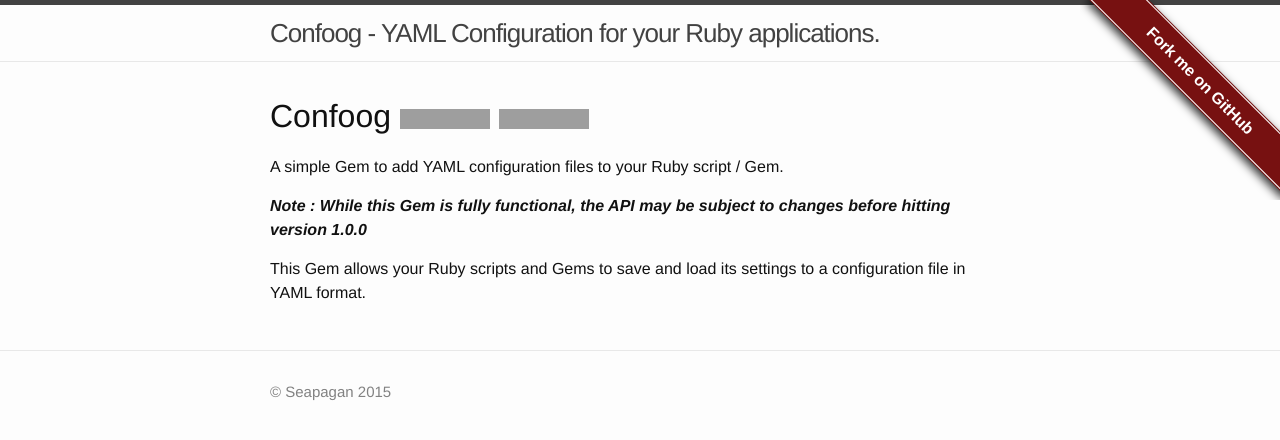
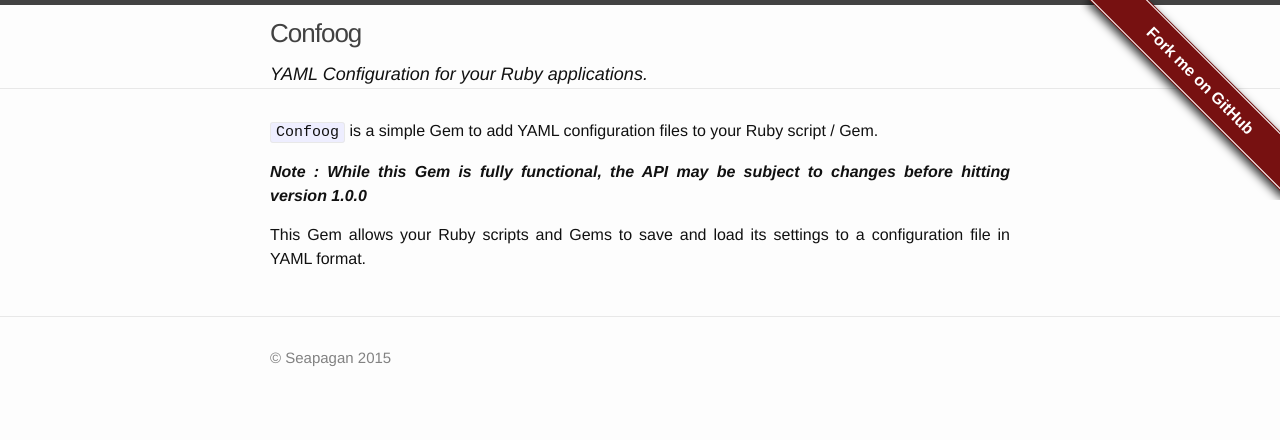
Before and after one commit to seapagan/confoog, a Jekyll site: the page built from _posts/2015-09-01-Intro.md, in a window 1280 px wide. Shown: the top 440 px of the page. Built offline with Jekyll 4.4.1, drawn with Linux system fonts in a browser that asks for light colours; grey boxes are pictures that could not be loaded.

Commit message:
Tidy up formatting and heading.
Signed-off-by: Seapagan <seapagan@gmail.com>

```diff
--- a/_config.yml
+++ b/_config.yml
@@ -1,12 +1,11 @@
 # Site settings
-title: Confoog - YAML Configuration for your Ruby applications.
+title: Confoog
+tagline: YAML Configuration for your Ruby applications.
 email: seapagan@gmail.com
 description: >
   Confoog Open Source Ruby Gem YAML Configuration
 baseurl: "" # the subpath of your site, e.g. /blog/
 url: "http://confoog.seapagan.net" # the base hostname & protocol for your site
-twitter_username: seapagan
-github_username:  seapagan
 
 # Build settings
 markdown: kramdown
--- a/_includes/header.html
+++ b/_includes/header.html
@@ -3,7 +3,7 @@
   <div class="wrapper">
 
     <a class="site-title" href="{{ site.baseurl }}/">{{ site.title }}</a>
-
+    <div class="site-tagline">{{ site.tagline }}</div>
     <nav class="site-nav">
       <a href="#" class="menu-icon">
         <svg viewBox="0 0 18 15">
--- a/_posts/2015-09-01-Intro.md
+++ b/_posts/2015-09-01-Intro.md
@@ -1,11 +1,8 @@
 ---
 layout: default
+title: "Intro"
 ---
-
-# Confoog [![Gem Version](https://badge.fury.io/rb/confoog.svg)](http://badge.fury.io/rb/confoog) [![Build Status](https://travis-ci.org/seapagan/confoog.svg)](https://travis-ci.org/seapagan/confoog)
-
-
-A simple Gem to add YAML configuration files to your Ruby script / Gem.
+`Confoog` is a simple Gem to add YAML configuration files to your Ruby script / Gem.
 
 __*Note : While this Gem is fully functional, the API may be subject to changes before hitting version 1.0.0*__
 
--- a/_sass/_layout.scss
+++ b/_sass/_layout.scss
@@ -21,6 +21,13 @@
     &:visited {
         color: $grey-color-dark;
     }
+}
+
+.site-tagline {
+    font-size: 18px;
+    float: left;
+    clear: both;
+    font-style: italic;
 }
 
 .site-nav {
@@ -163,6 +170,7 @@
  */
 .page-content {
     padding: $spacing-unit 0;
+    text-align: justify;
 }
 
 .page-heading {
--- a/index.html
+++ b/index.html
@@ -15,7 +15,9 @@
       {% capture id %}{{ page.id | remove:'/' | downcase }}{% endcapture %}
       <div id="{{id}}" class="section p-{{id}}">
         <div class="container {{ page.style }}">
-          <h2 class="post-title">{{ page.title }}</h5>
+          {% if page.title <> "Intro" %}
+            <h2 class="post-title">{{ page.title }}</h5>
+          {% endif %}
           {{ page.content }}
         </div>
       </div>
```
